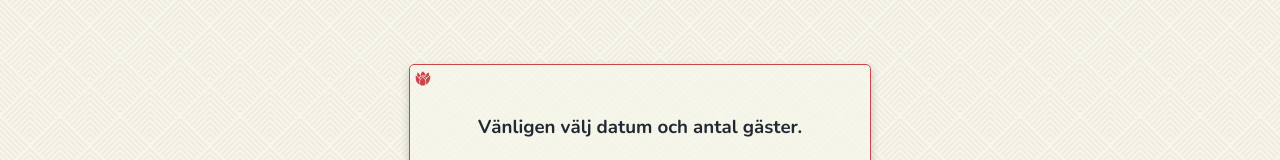
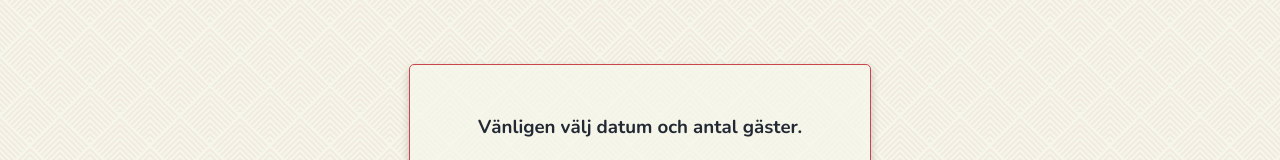
Before and after one commit to GamerShabandari/react-restaurang, a React (Create React App) app: page /booking in a window 1280 px wide. Shown: the part 242-402 px from the top of the page. Built offline with nearby package versions, Linux system fonts and the light colour scheme; no server answers.

Commit message:
lite fix igen

```diff
--- a/src/components/booking.tsx
+++ b/src/components/booking.tsx
@@ -236,7 +236,6 @@ export function Booking() {
     return (<main className="bookingContainer animate__animated animate__fadeIn">
 
         {!showBookingDone && <div className="inputContainer animate__animated animate__fadeInDown">
-            <GiLotus className="lotus"></GiLotus>
             <h3>Vänligen välj datum och antal gäster.</h3>
             <input type="date" onChange={handleChosenDate} />
             <input type="text" onChange={handleChosenAmountOfGuests} value={chosenAmountOfGuests} placeholder="antal gäster max 90" />
@@ -256,7 +255,6 @@ export function Booking() {
         </div>}
 
         {showUserForm && <div className="formContainer animate__animated animate__fadeInDown">
-            <GiLotus className="lotus"></GiLotus>
             <div>
                 <h3>Fyll i resterande uppgifter för att slutföra bokning</h3>
                 <div>
```
